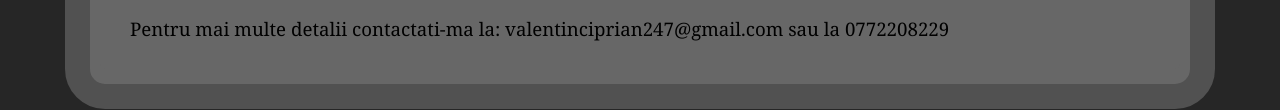
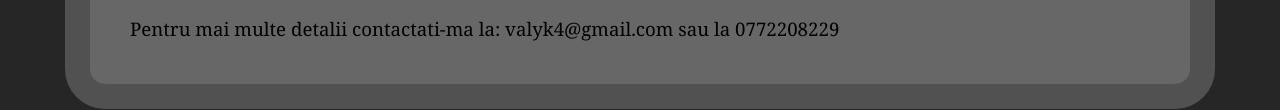
Before and after one commit to ValyK4/my-html-project, a plain HTML site: page contact.html in a window 1280 px wide. Shown: the part 336-446 px from the top of the page. Drawn offline with Linux system fonts and the light colour scheme.

Commit message:
Update contact.html

```diff
--- a/contact.html
+++ b/contact.html
@@ -19,7 +19,7 @@
 </div>
 <div id="continut">
 <p>Numele meu e Margau Ciprian Valentin, student la Universitatea Tehnica Cluj-Napoca, facultatea de Inginerie Electrica, grupa 1123.</p>
-<p>Pentru mai multe detalii contactati-ma la: valentinciprian247@gmail.com sau la 0772208229</p>
+<p>Pentru mai multe detalii contactati-ma la: valyk4@gmail.com sau la 0772208229</p>
 </div>
 </div>
 </body>
```
